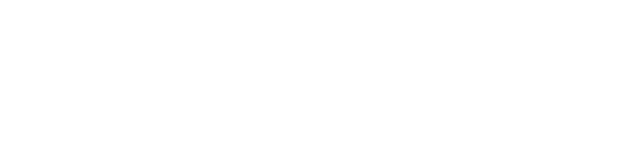
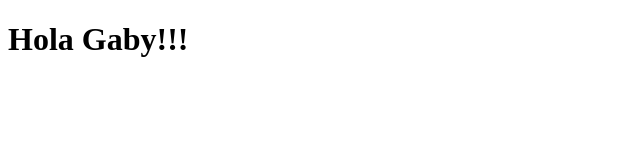
Before and after one commit to GabrielPuig1975/Prueba, a plain HTML site: page Prueba/index.html in a window 1280 px wide. Shown: the whole page, without its empty margins (0-640 px from the left). Drawn offline with Linux system fonts and the light colour scheme.

Commit message:
Update index.html

```diff
--- a/Prueba/index.html
+++ b/Prueba/index.html
@@ -7,6 +7,6 @@
     <title>Document</title>
 </head>
 <body>
-
+    <h1>Hola Gaby!!!</h1>
 </body>
 </html>
```
